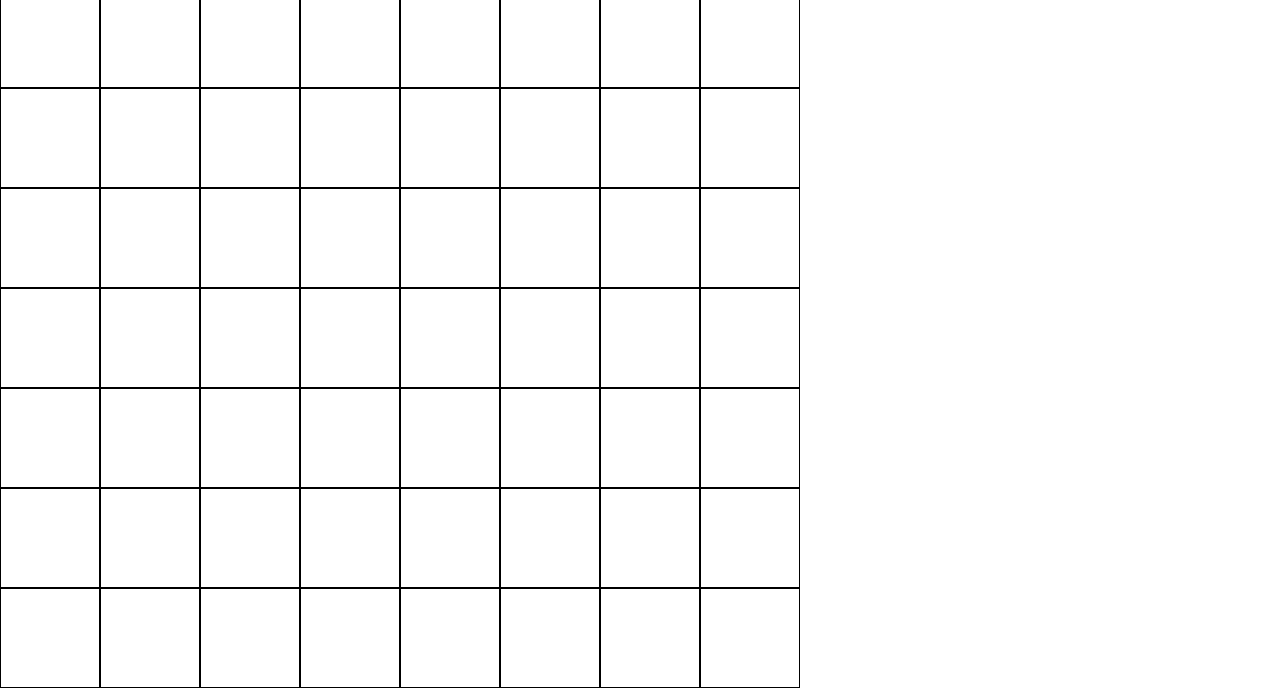
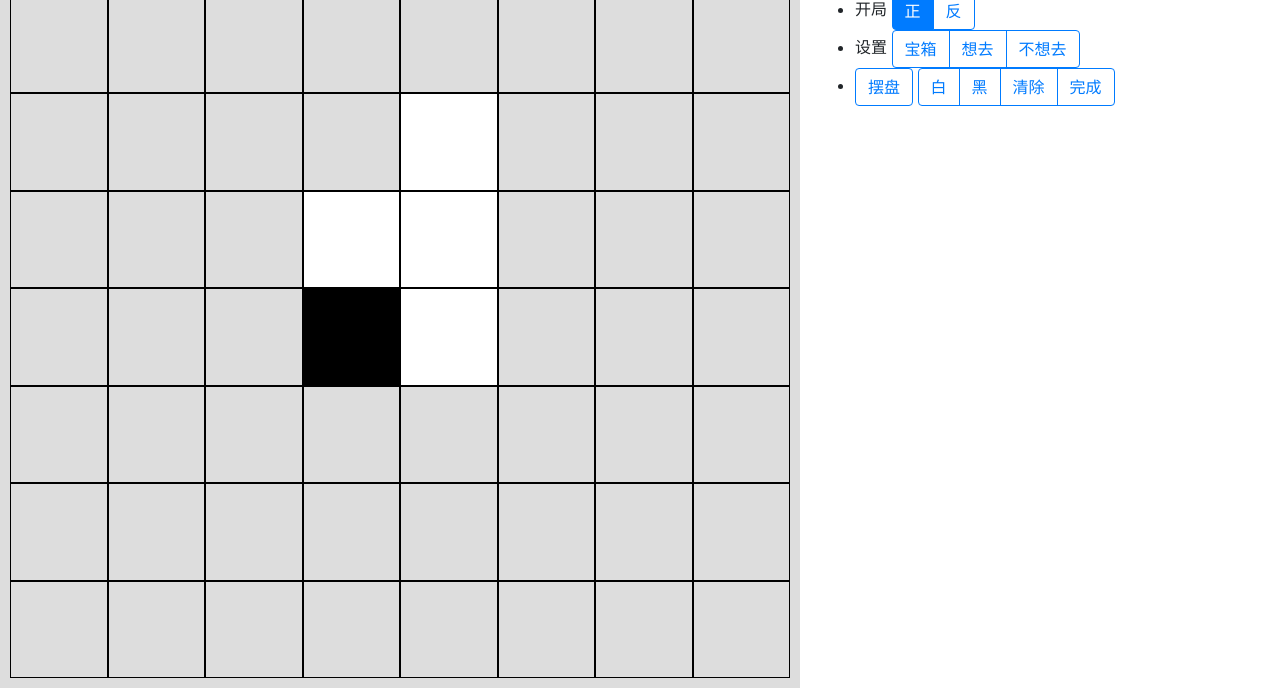
Before and after one commit to 1010543618/MY-SEQ, a website built with webpack: page src/index.html in a window 1280 px wide. Shown: the part 112-800 px from the top of the page. Built offline with nearby package versions, Linux system fonts and the light colour scheme.

Commit message:
It's ready to play.

```diff
--- a/package.json
+++ b/package.json
@@ -5,7 +5,7 @@
   "private": true,
   "scripts": {
     "test": "echo \"Error: no test specified\" && exit 1",
-    "dev": "webpack-dev-server",
+    "dev": "webpack-dev-server --mode development",
     "clean": "shx rm -rf ./dist",
     "build": "npm run clean && cross-env NODE_ENV=\"production\" webpack"
   },
@@ -18,6 +18,7 @@
   },
   "dependencies": {
     "cross-env": "^5.2.0",
+    "jquery": "^3.3.1",
     "shx": "^0.3.2",
     "webpack-dev-server": "^3.1.6"
   }
--- a/src/index.html
+++ b/src/index.html
@@ -1,95 +1,151 @@
 <!DOCTYPE html>
 <html lang="zh-CN">
+
 <head>
   <meta charset="UTF-8">
   <meta name="viewport" content="width=device-width, initial-scale=1.0">
   <meta http-equiv="X-UA-Compatible" content="ie=edge">
   <title>梦幻西游-慈心渡鬼-善恶棋</title>
+  <link rel="stylesheet" href="https://cdn.bootcss.com/bootstrap/4.1.1/css/bootstrap.min.css">
   <style>
-    *{
-      box-sizing: border-box;
-    }
-    body{
-      margin: 0;
-    }
     #chessboard{
       display: grid;
+      flex-shrink: 0;
       grid-template-columns: 1fr 1fr 1fr 1fr 1fr 1fr 1fr 1fr;
       grid-template-rows: 1fr 1fr 1fr 1fr 1fr 1fr 1fr 1fr;
       width: 100vmin;
       height: 100vmin;
+      padding: 10px;
+      background: #ddd;
     }
     #chessboard > div{
       border: 1px solid #000;
     }
+    .cp_black{
+      background: #000;
+    }
+    .cp_white{
+      background: #fff;
+    }
   </style>
 </head>
+
 <body>
-  <div id="chessboard">
-    <div></div>
-    <div></div>
-    <div></div>
-    <div></div>
-    <div></div>
-    <div></div>
-    <div></div>
-    <div></div>
-    <div></div>
-    <div></div>
-    <div></div>
-    <div></div>
-    <div></div>
-    <div></div>
-    <div></div>
-    <div></div>
-    <div></div>
-    <div></div>
-    <div></div>
-    <div></div>
-    <div></div>
-    <div></div>
-    <div></div>
-    <div></div>
-    <div></div>
-    <div></div>
-    <div></div>
-    <div></div>
-    <div></div>
-    <div></div>
-    <div></div>
-    <div></div>
-    <div></div>
-    <div></div>
-    <div></div>
-    <div></div>
-    <div></div>
-    <div></div>
-    <div></div>
-    <div></div>
-    <div></div>
-    <div></div>
-    <div></div>
-    <div></div>
-    <div></div>
-    <div></div>
-    <div></div>
-    <div></div>
-    <div></div>
-    <div></div>
-    <div></div>
-    <div></div>
-    <div></div>
-    <div></div>
-    <div></div>
-    <div></div>
-    <div></div>
-    <div></div>
-    <div></div>
-    <div></div>
-    <div></div>
-    <div></div>
-    <div></div>
-    <div></div>
+  <div class="d-flex">
+    <div id="chessboard">
+      <div data-i="0" data-j="0"></div>
+      <div data-i="0" data-j="1"></div>
+      <div data-i="0" data-j="2"></div>
+      <div data-i="0" data-j="3"></div>
+      <div data-i="0" data-j="4"></div>
+      <div data-i="0" data-j="5"></div>
+      <div data-i="0" data-j="6"></div>
+      <div data-i="0" data-j="7"></div>
+      <div data-i="1" data-j="0"></div>
+      <div data-i="1" data-j="1"></div>
+      <div data-i="1" data-j="2"></div>
+      <div data-i="1" data-j="3"></div>
+      <div data-i="1" data-j="4"></div>
+      <div data-i="1" data-j="5"></div>
+      <div data-i="1" data-j="6"></div>
+      <div data-i="1" data-j="7"></div>
+      <div data-i="2" data-j="0"></div>
+      <div data-i="2" data-j="1"></div>
+      <div data-i="2" data-j="2"></div>
+      <div data-i="2" data-j="3"></div>
+      <div data-i="2" data-j="4"></div>
+      <div data-i="2" data-j="5"></div>
+      <div data-i="2" data-j="6"></div>
+      <div data-i="2" data-j="7"></div>
+      <div data-i="3" data-j="0"></div>
+      <div data-i="3" data-j="1"></div>
+      <div data-i="3" data-j="2"></div>
+      <div data-i="3" data-j="3"></div>
+      <div data-i="3" data-j="4"></div>
+      <div data-i="3" data-j="5"></div>
+      <div data-i="3" data-j="6"></div>
+      <div data-i="3" data-j="7"></div>
+      <div data-i="4" data-j="0"></div>
+      <div data-i="4" data-j="1"></div>
+      <div data-i="4" data-j="2"></div>
+      <div data-i="4" data-j="3"></div>
+      <div data-i="4" data-j="4"></div>
+      <div data-i="4" data-j="5"></div>
+      <div data-i="4" data-j="6"></div>
+      <div data-i="4" data-j="7"></div>
+      <div data-i="5" data-j="0"></div>
+      <div data-i="5" data-j="1"></div>
+      <div data-i="5" data-j="2"></div>
+      <div data-i="5" data-j="3"></div>
+      <div data-i="5" data-j="4"></div>
+      <div data-i="5" data-j="5"></div>
+      <div data-i="5" data-j="6"></div>
+      <div data-i="5" data-j="7"></div>
+      <div data-i="6" data-j="0"></div>
+      <div data-i="6" data-j="1"></div>
+      <div data-i="6" data-j="2"></div>
+      <div data-i="6" data-j="3"></div>
+      <div data-i="6" data-j="4"></div>
+      <div data-i="6" data-j="5"></div>
+      <div data-i="6" data-j="6"></div>
+      <div data-i="6" data-j="7"></div>
+      <div data-i="7" data-j="0"></div>
+      <div data-i="7" data-j="1"></div>
+      <div data-i="7" data-j="2"></div>
+      <div data-i="7" data-j="3"></div>
+      <div data-i="7" data-j="4"></div>
+      <div data-i="7" data-j="5"></div>
+      <div data-i="7" data-j="6"></div>
+      <div data-i="7" data-j="7"></div>
+    </div>
+    <div class="container">
+      <h1>梦幻西游-慈心渡鬼-善恶棋</h1>
+      <ul>
+        <li>
+          <label for="">开局</label>
+          <div class="btn-group btn-group-toggle" data-toggle="buttons">
+            <label class="btn btn-outline-primary active">
+              <input type="radio" name="opening" data-type="0" autocomplete="off" checked> 正
+            </label>
+            <label class="btn btn-outline-primary">
+              <input type="radio" name="opening" data-type="1" autocomplete="off"> 反
+            </label>
+          </div>
+        </li>
+        <li>
+          <label for="">设置</label>
+          <div class="btn-group btn-group-toggle" data-toggle="buttons">
+            <label class="btn btn-outline-primary">
+              <input type="radio" name="setting" data-type="chests" autocomplete="off"> 宝箱
+            </label>
+            <label class="btn btn-outline-primary">
+              <input type="radio" name="setting" data-type="like" autocomplete="off"> 想去
+            </label>
+            <label class="btn btn-outline-primary">
+              <input type="radio" name="setting" data-type="dislike" autocomplete="off"> 不想去
+            </label>
+          </div>
+        </li>
+        <li>
+          <button type="button" class="btn btn-outline-primary">摆盘</button>
+          <div class="btn-group btn-group-toggle" data-toggle="buttons">
+            <label class="btn btn-outline-primary">
+              <input type="radio" name="setting" data-type="1" autocomplete="off"> 白
+            </label>
+            <label class="btn btn-outline-primary">
+              <input type="radio" name="setting" data-type="n1" autocomplete="off"> 黑
+            </label>
+            <label class="btn btn-outline-primary">
+              <input type="radio" name="setting" data-type="clear" autocomplete="off"> 清除
+            </label>
+            <label class="btn btn-outline-primary">
+              <input type="radio" name="setting" data-type="finish" autocomplete="off"> 完成
+            </label>
+          </div>
+        </li>
+      </ul>
+    </div>
   </div>
 </body>
+
 </html>
--- a/src/js/data/directions_info.js
+++ b/src/js/data/directions_info.js
@@ -1,10 +1,10 @@
 export default [
+  [-1, 0],
+  [-1, 1],
+  [0, 1],
+  [1, 1],
+  [1, 0],
+  [1, -1],
   [0, -1],
-  [1, -1],
-  [1, 0],
-  [1, 1],
-  [0, 1],
-  [-1, 1],
-  [-1, 0],
   [-1, -1]
 ]
--- a/src/js/get_vacancies.js
+++ b/src/js/get_vacancies.js
@@ -11,7 +11,7 @@ export default (chessboard, chess_piece_type) => {
       if (d) continue;
 
       // 对每个位置广度优先搜索
-      var eight_directions = get_eight_directions(chessboard, i, j, 1);
+      var eight_directions = get_eight_directions(chessboard, i, j, chess_piece_type);
       for (let boom = 2; boom < 8; boom++) {
         if (eight_directions.every(d => {
             return d === false;
@@ -23,8 +23,9 @@ export default (chessboard, chess_piece_type) => {
           if(d){
             var i2 = i + boom * directions[d_index][0],
               j2 = j + boom * directions[d_index][1];
-            if (!(i2 > 0 && i2 < 8) || !(j2 > 0 && j2 < 8) || chessboard[i2][j2] == 0) {
+            if ((i2 < 0 || i2 > 7) || (j2 < 0 || j2 > 7) || chessboard[i2][j2] == 0) {
               eight_directions[d_index] = false;
+              continue;
             }
             if (chessboard[i2][j2] == chess_piece_type) {
               vacancies.push([i, j]);
--- a/src/js/index.js
+++ b/src/js/index.js
@@ -3,3 +3,4 @@ export {default as get_vacancies} from './get_vacancies';
 export {default as init_chessboard} from './init_chessboard';
 export {default as init_weightboard} from './init_weightboard';
 export {default as put_chess_piece} from './put_chess_piece';
+export {default as init} from './init';
--- a/src/js/put_chess_piece.js
+++ b/src/js/put_chess_piece.js
@@ -13,7 +13,7 @@ export default (chessboard, vacancy, chess_piece_type) => {
   }
 
   // 对每个位置广度优先搜索
-  var eight_directions = get_eight_directions(chessboard, i, j, 1);
+  var eight_directions = get_eight_directions(chessboard, i, j, chess_piece_type);
   for (let boom = 2; boom < 8; boom++) {
     if (eight_directions.every(d => {
         return d === false;
@@ -26,8 +26,9 @@ export default (chessboard, vacancy, chess_piece_type) => {
       if (d) {
         var i2 = i + boom * directions[d_index][0],
           j2 = j + boom * directions[d_index][1];
-        if (!(i2 > 0 && i2 < 8) || !(j2 > 0 && j2 < 8) || chessboard[i2][j2] == 0) {
+        if ((i2 < 0 || i2 > 7) || (j2 < 0 || j2 > 7) || chessboard[i2][j2] == 0) {
           eight_directions[d_index] = false;
+          continue;
         }
         if (chessboard[i2][j2] == chess_piece_type) {
           chessboard[i][j] = chess_piece_type;
--- /dev/null
+++ b/src/js/ui/set_chessboard_ui.js
@@ -0,0 +1,20 @@
+export default ($chessboard, chessboard) => {
+  var $cps = $chessboard.find('> div');
+  chessboard.forEach((d, i) => {
+    i *= 8;
+    d.forEach((d, j) => {
+      var $cp = $cps.eq(i + j);
+      switch (d) {
+        case 1:
+          $cp.removeClass('cp_black').addClass('cp_white')
+          break;
+        case -1:
+          $cp.removeClass('cp_white').addClass('cp_black')
+          break;
+        default:
+          $cp.removeClass('cp_white cp_black');
+          break;
+      }
+    });
+  });
+}
--- a/src/js/utils/reverse_chess_piece.js
+++ b/src/js/utils/reverse_chess_piece.js
@@ -5,7 +5,9 @@ export default (chessboard, vacancy, direction, num) => {
     idir = directions[direction][0],
     jdir = directions[direction][1];
 
-  for (let index = 0; index < num; index++) {
-    chessboard[i + num * idir][j + num * jdir] = -chessboard[i + num * idir][j + num * jdir];
+  for (let n = 1; n <= num; n++) {
+    i = i + n * idir;
+    j = j + n * jdir;
+    chessboard[i][j] = -chessboard[i][j];
   }
 }
--- a/webpack.config.js
+++ b/webpack.config.js
@@ -4,7 +4,8 @@ const HtmlWebpackPlugin = require('html-webpack-plugin');
 module.exports = {
   entry: './src/js/index.js',
   devServer: {
-    contentBase: './dist'
+    contentBase: './dist',
+    port: 3000
   },
   devtool: process.env.NODE_ENV === 'production' ? false : 'cheap-eval-source-map',
   plugins: [
```
Also changed, not shown: src/js/init.js (added, +30 -0 lines), src/js/utils/get_eight_directions.js (+9 -10 lines), src/js/get_chessboard_from_ui.js (added), 1 other file.
